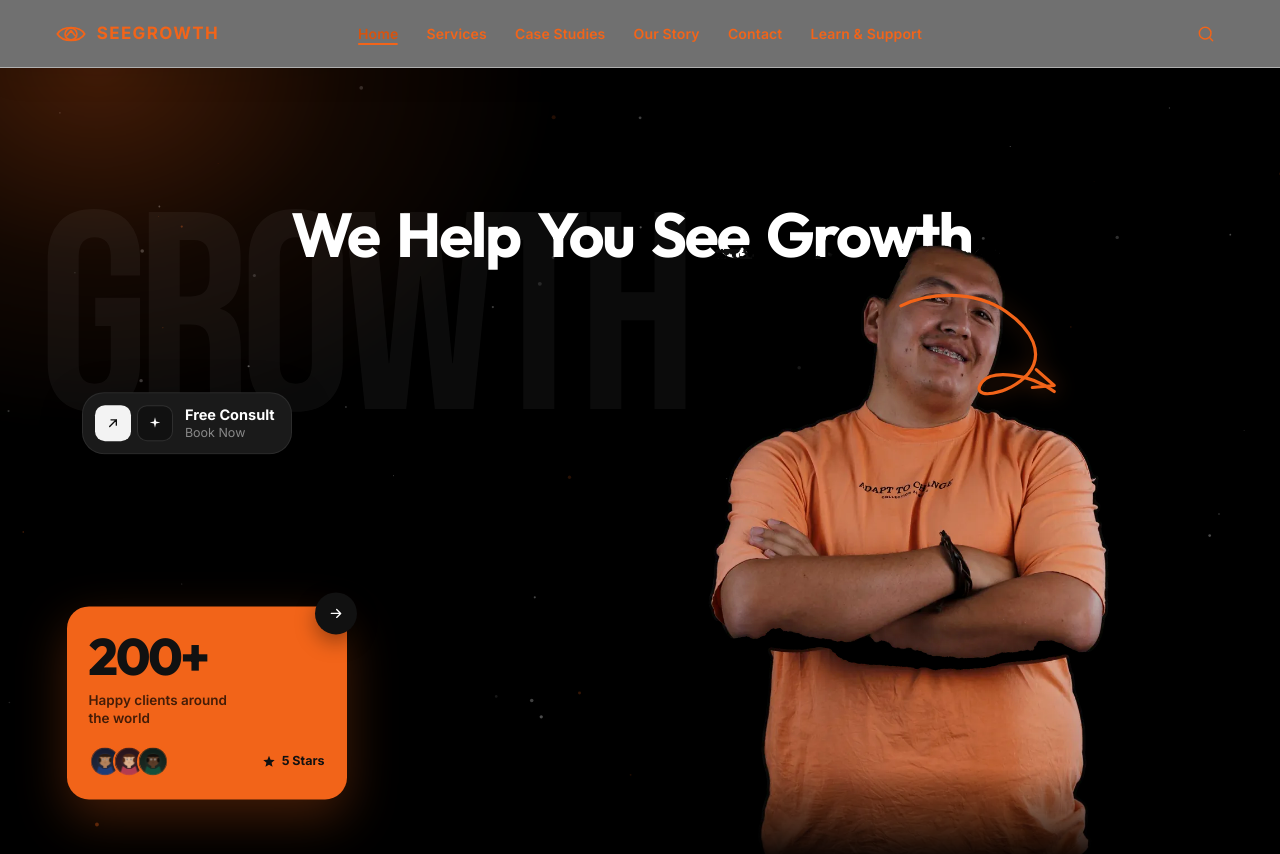
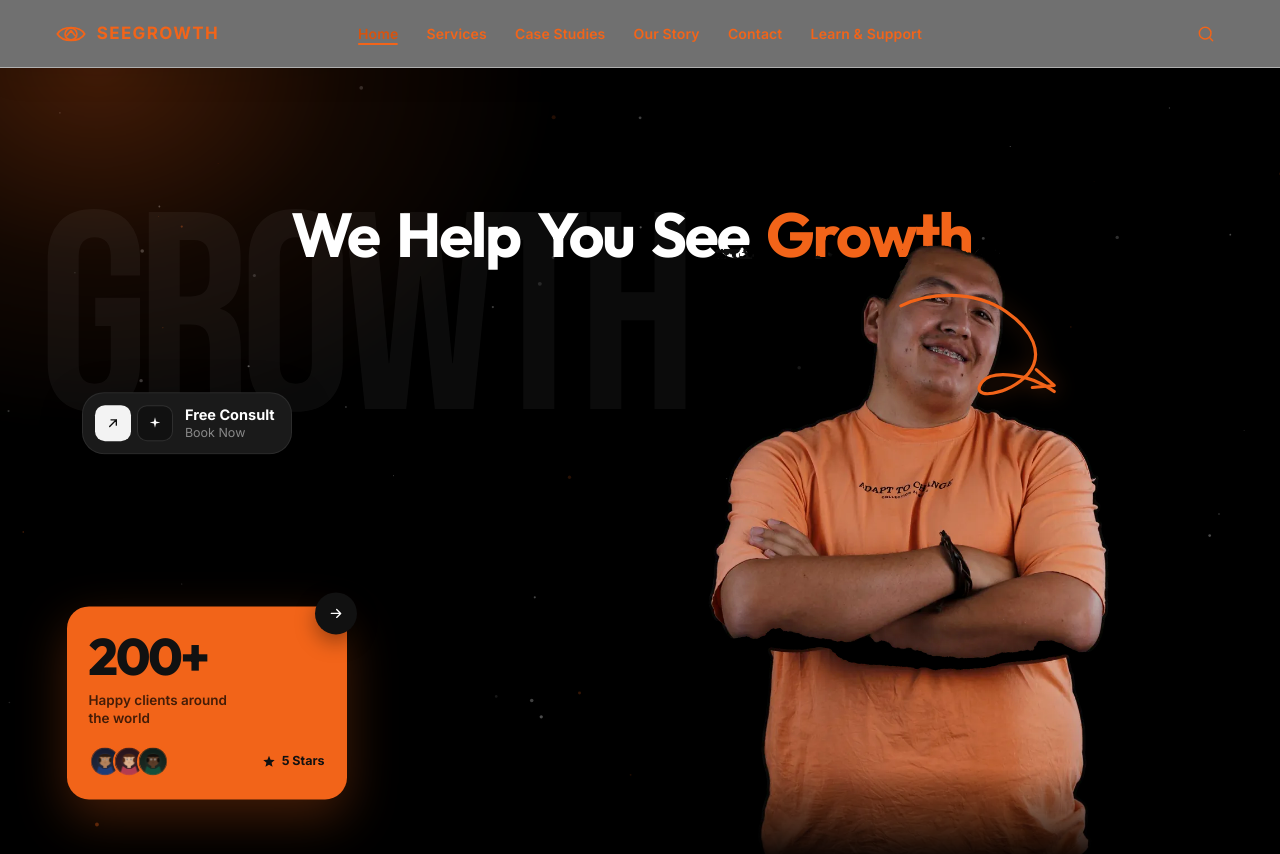
Before and after one commit to Esimuda/SeeGrowth, a React (Vite) app: page / in a window 1280 px wide. Shown: the top 854 px of the page. Built offline with nearby package versions, Linux system fonts and the light colour scheme.

Commit message:
Highlight Growth in orange on the hero headline.
Make the final word in We Help You See Growth use the brand accent color.

```diff
--- a/src/Hero.jsx
+++ b/src/Hero.jsx
@@ -54,7 +54,10 @@ export default function Hero() {
       <div className="hero-stage">
         <h1 className="hero-headline">
           {words.map((word, i) => (
-            <span key={`${word}-${i}`} className="hero-word">
+            <span
+              key={`${word}-${i}`}
+              className={`hero-word${word.toLowerCase() === 'growth' ? ' hero-word--accent' : ''}`}
+            >
               <motion.span
                 initial={reduce ? false : { y: '110%', opacity: 0 }}
                 animate={{ y: '0%', opacity: 1 }}
--- a/src/hero.css
+++ b/src/hero.css
@@ -270,6 +270,10 @@
 .hero-word span {
   display: inline-block;
   will-change: transform, opacity;
+}
+
+.hero-word--accent span {
+  color: var(--orange);
 }
 
 .hero-person {
```
